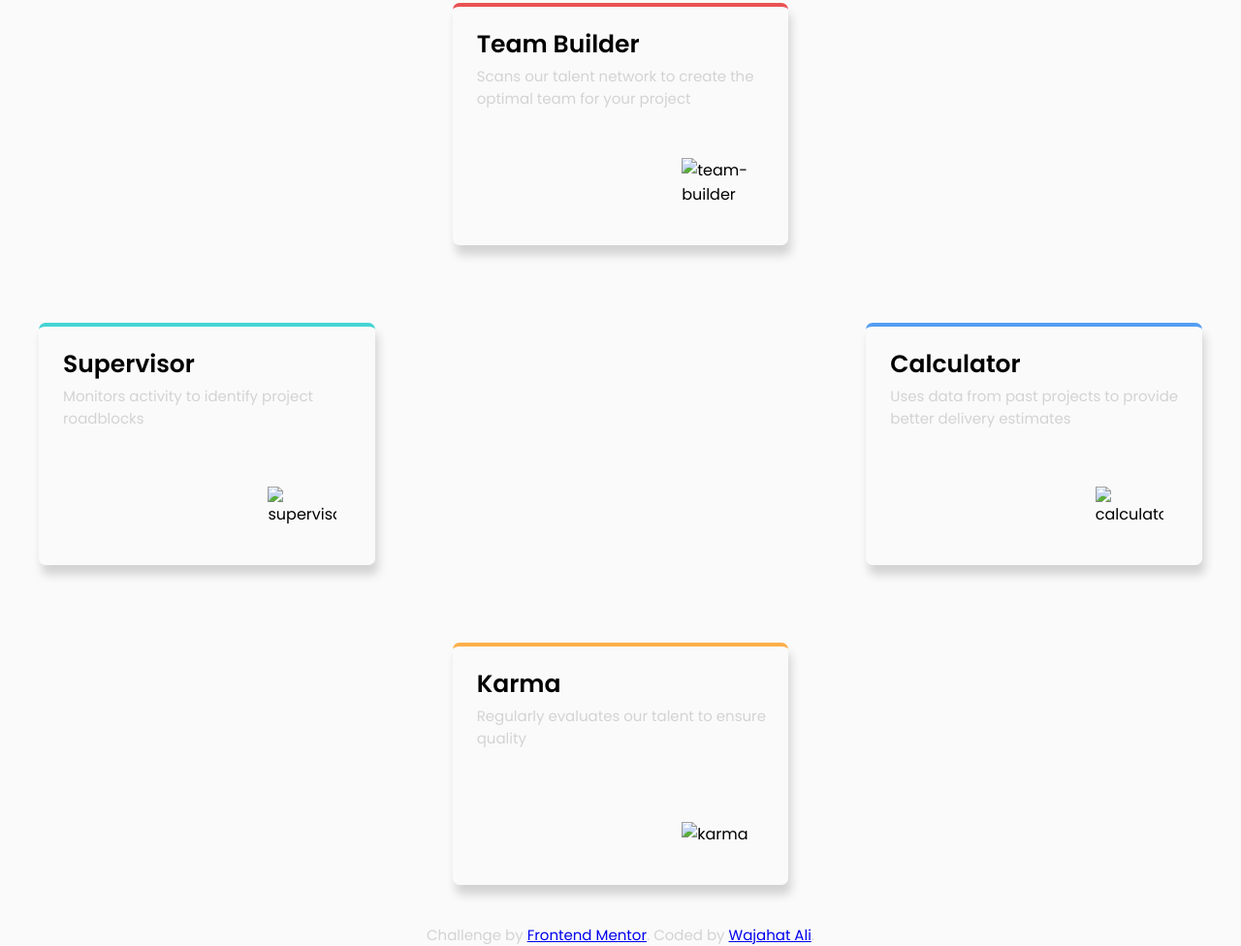
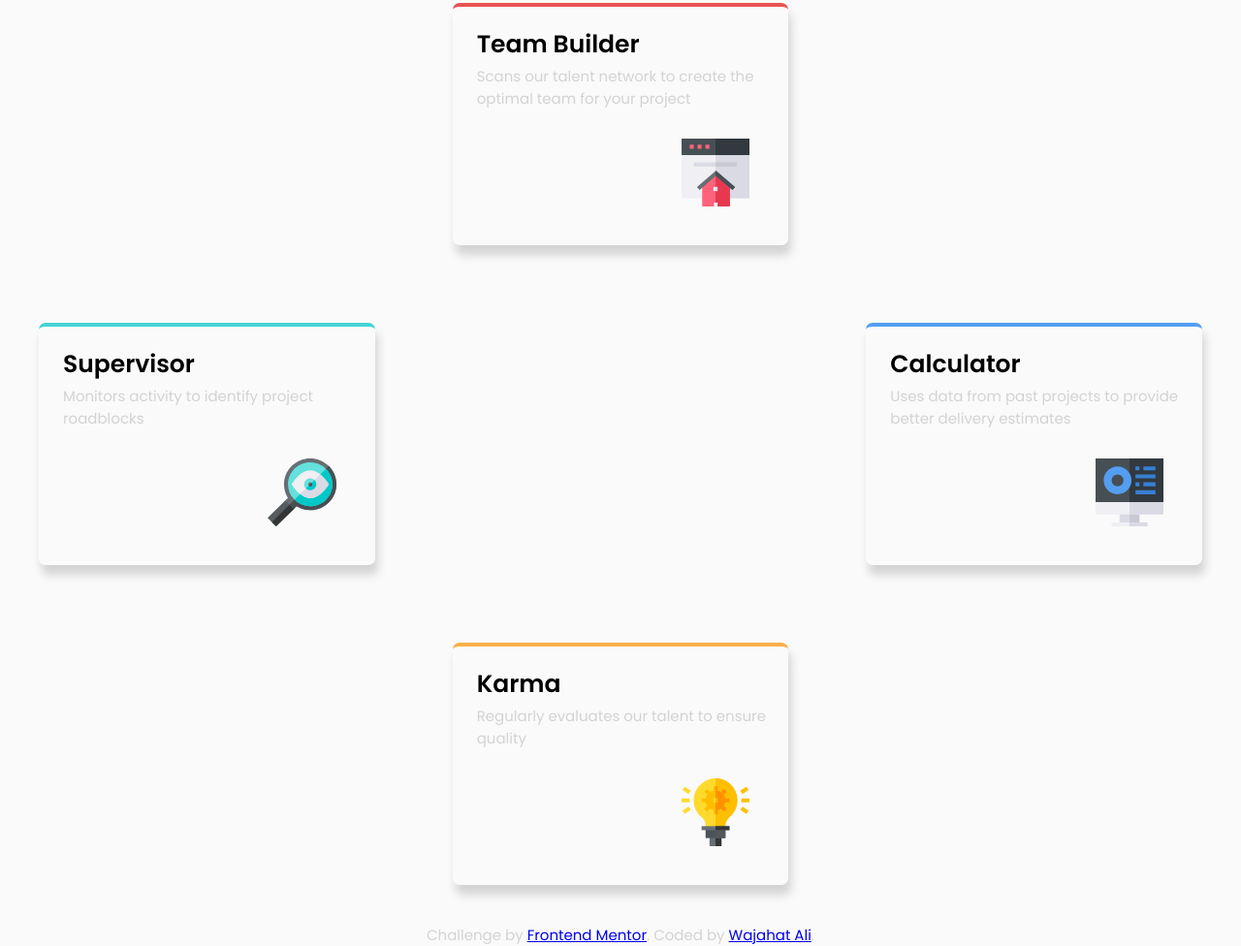
Before and after one commit to WajahatAli130/Four-Card-Feature-Section, a plain HTML site: page index.html in a window 1280 px wide. Shown: the part 402-1378 px from the top of the page at 97% size. Drawn offline with Linux system fonts and the light colour scheme.

Commit message:
Update index.html

```diff
--- a/index.html
+++ b/index.html
@@ -33,7 +33,7 @@
           <br />
           <p class="card-text">Monitors activity to identify project roadblocks</p>
           <div id="image">
-            <img id="image" src="images/icon-supervisor.svg" alt="supervisor" />
+            <img id="image" src="icon-supervisor.svg" alt="supervisor" />
           </div>
         </div>
 
@@ -46,7 +46,7 @@
           <div id="image">
             <img
               id="image"
-              src="images/icon-team-builder.svg"
+              src="icon-team-builder.svg"
               alt="team-builder" />
           </div>
         </div>
@@ -56,7 +56,7 @@
           <br />
           <p class="card-text">Regularly evaluates our talent to ensure quality</p>
           <div id="image">
-            <img id="image" src="images/icon-karma.svg" alt="karma" />
+            <img id="image" src="icon-karma.svg" alt="karma" />
           </div>
         </div>
 
@@ -67,7 +67,7 @@
             Uses data from past projects to provide better delivery estimates
           </p>
           <div id="image">
-            <img id="image" src="images/icon-calculator.svg" alt="calculator" />
+            <img id="image" src="icon-calculator.svg" alt="calculator" />
           </div>
         </div>
       </div>
```
